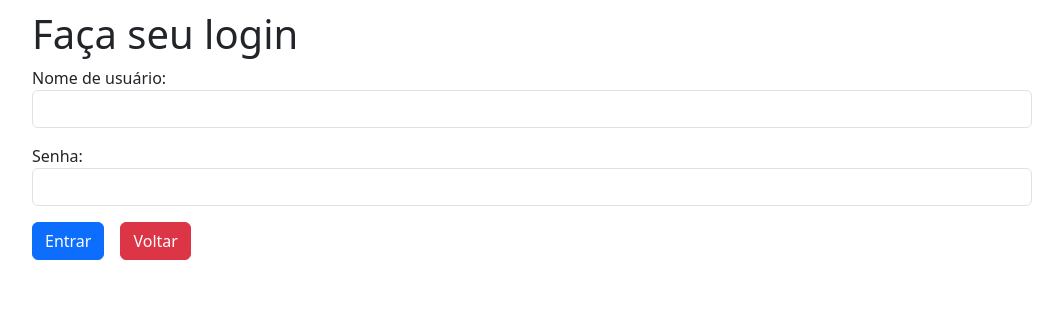
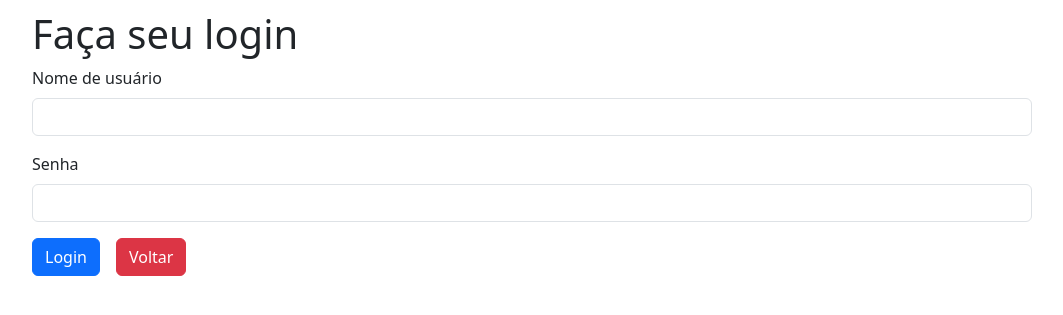
Before and after one commit to feliven/Flask-crie-uma-webapp-com-Python, a Flask app: page /login in a window 1280 px wide. Shown: the top 315 px of the page, without its empty margins (108-1171 px from the left). Run offline with Flask 3, Linux system fonts and the light colour scheme; some libraries are stand-ins or nearby versions.

Commit message:
adota wtforms no formulário de login

```diff
--- a/helpers.py
+++ b/helpers.py
@@ -1,7 +1,7 @@
 import os
 from jogoteca import app
 from flask_wtf import FlaskForm
-from wtforms import StringField, SubmitField, validators
+from wtforms import StringField, SubmitField, PasswordField, validators
 
 
 class FormularioJogo(FlaskForm):
@@ -17,6 +17,16 @@ class FormularioJogo(FlaskForm):
     salvar = SubmitField()
 
 
+class FormularioUsuario(FlaskForm):
+    nickname = StringField(
+        "Nome de usuário", [validators.data_required(), validators.length(1, 8)]
+    )
+    senha = PasswordField(
+        "Senha", [validators.data_required(), validators.length(1, 100)]
+    )
+    login = SubmitField()
+
+
 def recupera_imagem(id):
     for nome_arquivo in os.listdir(app.config["UPLOAD_PATH"]):
         if f"capa{id}" in nome_arquivo:
--- a/templates/login.html
+++ b/templates/login.html
@@ -1,10 +1,11 @@
 {% extends "template.html" %} {% block conteudo %}
 <form method="POST" action="{{ url_for('autenticar') }}">
+  {{ form.hidden_tag() }}
   <input type="hidden" name="proxima" value="{{ proxima }}" />
-  <p><label>Nome de usuário:</label> <input class="form-control" type="text" name="usuario" required /></p>
-  <p><label>Senha:</label> <input class="form-control" type="password" name="senha" required /></p>
+  <p>{{ form.nickname.label(class="form-label") }} {{ form.nickname(class="form-control") }}</p>
+  <p>{{ form.senha.label(class="form-label") }} {{ form.senha(class="form-control") }}</p>
   <div class="d-flex gap-3">
-    <button class="btn btn-primary" type="submit">Entrar</button>
+    {{ form.login(class="btn btn-primary") }}
     <a class="btn btn-danger" href="{{ url_for('index') }}">Voltar</a>
   </div>
 </form>
--- a/views.py
+++ b/views.py
@@ -11,7 +11,7 @@ from flask import (
 )
 from jogoteca import app, db
 from models import Jogos, Usuarios
-from helpers import recupera_imagem, deleta_imagem, FormularioJogo
+from helpers import recupera_imagem, deleta_imagem, FormularioJogo, FormularioUsuario
 
 
 @app.route("/")
@@ -135,17 +135,28 @@ def imagem(nome_arquivo):
 @app.route("/login")
 def login():
     proxima = request.args.get("proxima") or "/"
-    return render_template("login.html", titulo="Faça seu login", proxima=proxima)
+
+    form = FormularioUsuario()
+
+    return render_template(
+        "login.html", titulo="Faça seu login", proxima=proxima, form=form
+    )
 
 
 @app.route("/autenticar", methods=["POST"])
 def autenticar():
+    form = FormularioUsuario(request.form)
+
+    if not form.validate_on_submit():
+        flash("Dados inválidos no formulário")
+        return redirect(url_for("login"))
+
     proxima_pagina = request.form["proxima"]
 
     listaUsuarios = Usuarios.query.order_by(Usuarios.nickname)
 
-    nickname = request.form["usuario"]
-    senha = request.form["senha"]
+    nickname = form.nickname.data
+    senha = form.senha.data
     listaNicknames = [usuario.nickname for usuario in listaUsuarios]
     listaSenhas = [usuario.senha for usuario in listaUsuarios]
 
```
